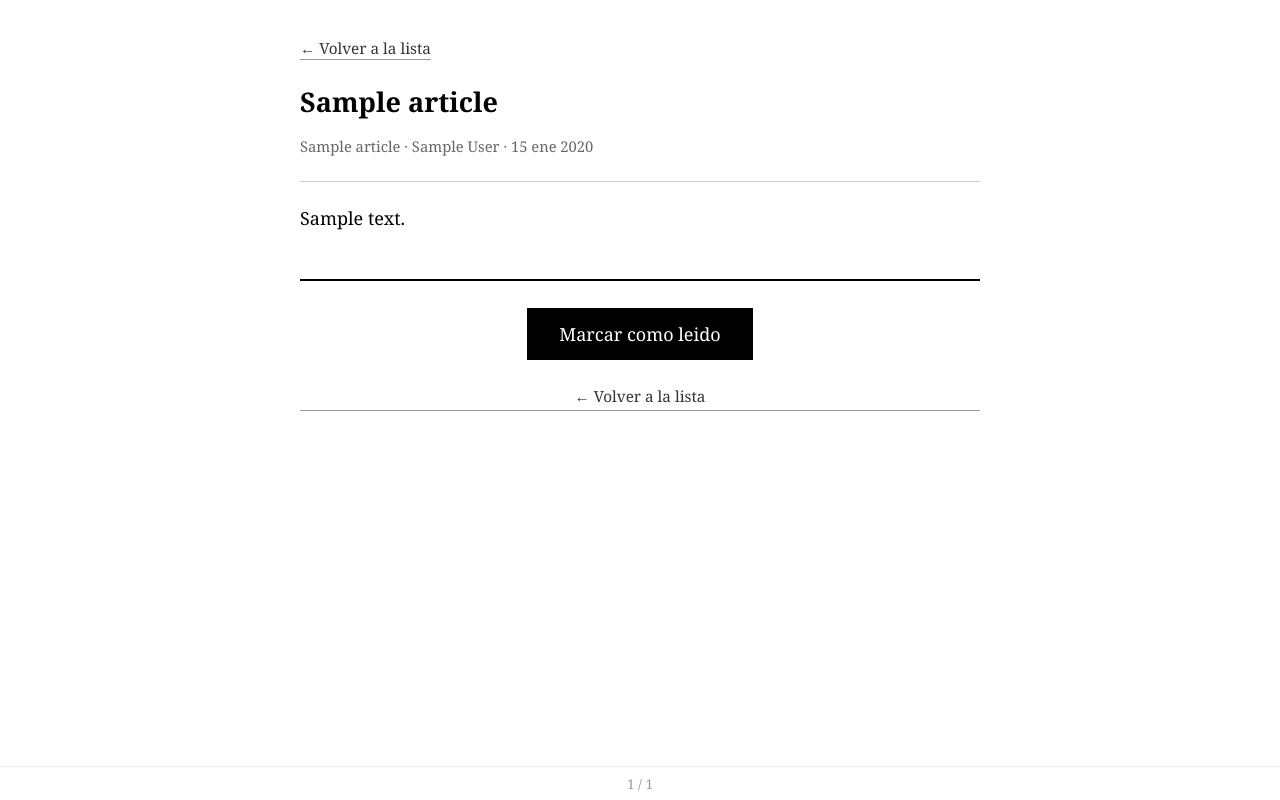
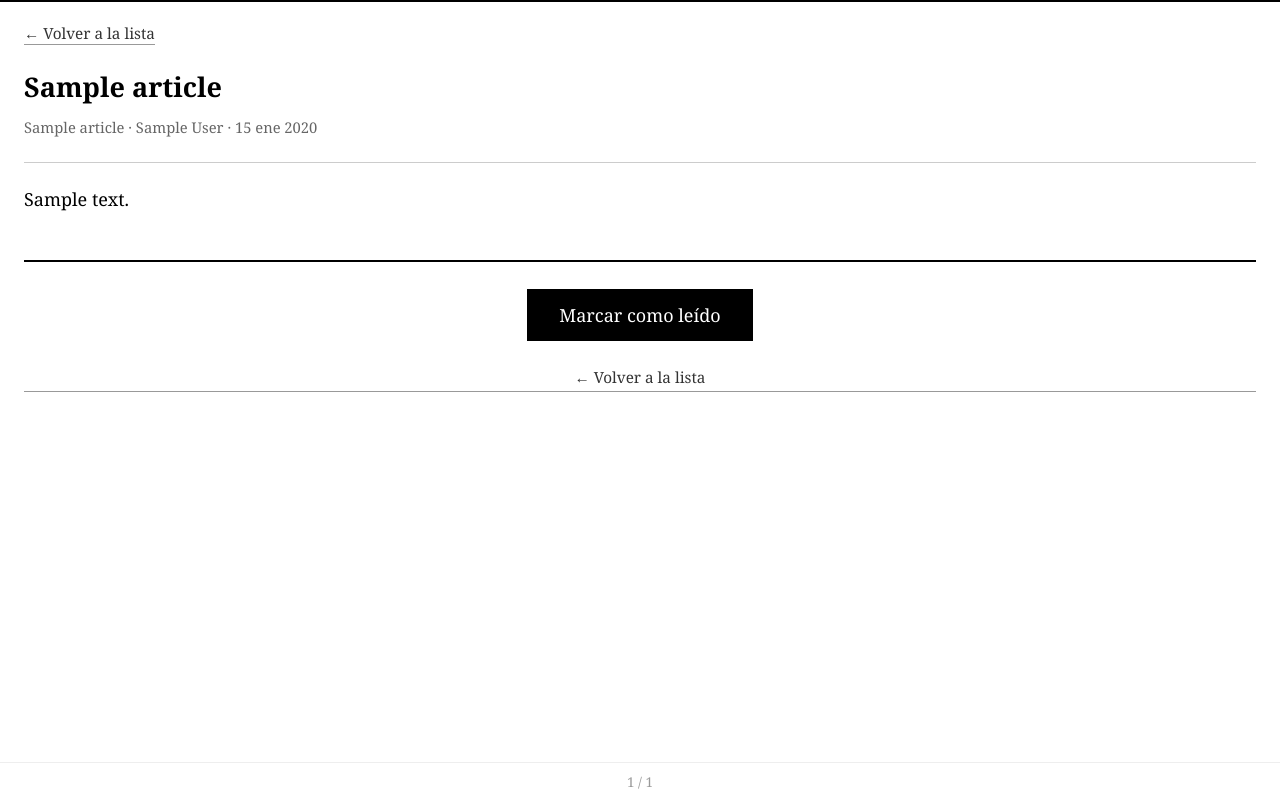
Before and after one commit to SantiagoToloza/Kindle-backend, a FastAPI app: template app/templates/kindle/read.html in a window 1280 px wide. Run offline with FastAPI, Linux system fonts and the light colour scheme; the template is opened without the code that fills it: most values are stand-ins (such as "Sample title", 1, 10 or a date in 2020).

Commit message:
feat: add `read.html` template to display articles in a paginated, Kindle-like reader interface.

```diff
--- a/app/templates/kindle/read.html
+++ b/app/templates/kindle/read.html
@@ -5,17 +5,66 @@
     <meta name="viewport" content="width=device-width, initial-scale=1">
     <title>{{ article.title }}</title>
     <style>
+        * { box-sizing: border-box; margin: 0; padding: 0; }
+
+        html, body {
+            overflow: hidden;
+            height: 100%;
+            width: 100%;
+        }
+
         body {
             font-family: Georgia, 'Times New Roman', serif;
             font-size: 18px;
             line-height: 1.7;
             color: #000;
             background: #fff;
-            max-width: 680px;
-            margin: 0 auto;
-            padding: 20px 16px;
         }
 
+        /* ── Paginated viewport ── */
+        #reader {
+            position: fixed;
+            top: 0;
+            left: 0;
+            right: 0;
+            bottom: 40px;          /* espacio para el footer */
+            overflow: hidden;
+        }
+
+        #columns {
+            height: 100%;
+            padding: 20px 24px;
+
+            /* CSS Columns: cada columna = 1 página */
+            column-fill: auto;
+            column-gap: 48px;      /* gap entre "páginas" (no se ve, pero evita overlap) */
+            column-width: 100vw;   /* se sobreescribe con JS */
+
+            /* Desplazamiento horizontal controlado por JS */
+            transform: translateX(0);
+            transition: transform 0.25s ease;
+        }
+
+        /* Evitar que elementos se corten entre páginas */
+        #columns h1,
+        #columns h2,
+        #columns h3,
+        #columns p,
+        #columns li,
+        #columns blockquote,
+        #columns pre,
+        #columns .read-section {
+            break-inside: avoid;
+        }
+
+        /* Que los headings no queden solos al final de una página */
+        #columns h1,
+        #columns h2,
+        #columns h3 {
+            break-after: avoid;
+        }
+
+        /* ── Typography ── */
         .nav {
             font-size: 0.85em;
             margin-bottom: 1.5em;
@@ -30,7 +79,7 @@
             padding-bottom: 1px;
         }
 
-        h1 {
+        .article-title {
             font-size: 1.5em;
             line-height: 1.3;
             margin-bottom: 0.4em;
@@ -46,10 +95,6 @@
             border: none;
             border-top: 1px solid #ccc;
             margin: 1.2em 0;
-        }
-
-        .content {
-            margin-top: 0.5em;
         }
 
         .content h1,
@@ -94,6 +139,8 @@
             padding: 12px;
             overflow-x: auto;
             border: 1px solid #ddd;
+            white-space: pre-wrap;
+            word-wrap: break-word;
         }
 
         .content ul,
@@ -105,6 +152,7 @@
             margin-bottom: 0.4em;
         }
 
+        /* ── Read section ── */
         .read-section {
             margin-top: 2.5em;
             padding-top: 1.5em;
@@ -144,28 +192,7 @@
             text-align: center;
         }
 
-        /* Paginacion tipo EPUB */
-        html, body {
-            overflow: hidden;
-            height: 100%;
-            margin: 0;
-        }
-        body {
-            padding: 0;
-        }
-        #pg-wrap {
-            position: fixed;
-            top: 0;
-            left: 0;
-            right: 0;
-            bottom: 36px;
-            overflow: hidden;
-        }
-        #pg-inner {
-            max-width: 680px;
-            margin: 0 auto;
-            padding: 20px 16px 20px;
-        }
+        /* ── Footer / page indicator ── */
         #pg {
             position: fixed;
             bottom: 0;
@@ -175,17 +202,32 @@
             font-size: 0.75em;
             color: #999;
             background: #fff;
-            padding: 6px 0 4px;
+            padding: 8px 0 6px;
             border-top: 1px solid #eee;
+            user-select: none;
+        }
+
+        /* ── Progress bar ── */
+        #progress {
+            position: fixed;
+            top: 0;
+            left: 0;
+            height: 2px;
+            background: #000;
+            width: 0%;
+            transition: width 0.25s ease;
+            z-index: 10;
         }
     </style>
 </head>
 <body>
-    <div id="pg-wrap">
-        <div id="pg-inner">
+    <div id="progress"></div>
+
+    <div id="reader">
+        <div id="columns">
             <p class="nav"><a href="/kindle">&larr; Volver a la lista</a></p>
 
-            <h1>{{ article.title }}</h1>
+            <h1 class="article-title">{{ article.title }}</h1>
 
             <p class="meta">
                 {{ article.site_name or (article.url | urlhost) }}
@@ -201,54 +243,119 @@
 
             <div class="read-section">
                 {% if article.is_read %}
-                    <span class="read-badge">Ya leido</span>
+                    <span class="read-badge">Ya leído</span>
                 {% else %}
                     <form method="post" action="/kindle/{{ article.id }}/read">
-                        <button class="btn-read" type="submit">Marcar como leido</button>
+                        <button class="btn-read" type="submit">Marcar como leído</button>
                     </form>
                 {% endif %}
                 <a class="back-link" href="/kindle">&larr; Volver a la lista</a>
             </div>
         </div>
     </div>
+
     <div id="pg"></div>
 
     <script>
-        var wrap = document.getElementById('pg-wrap');
-        var inner = document.getElementById('pg-inner');
-        var currentPage = 0;
+        (function () {
+            var col     = document.getElementById('columns');
+            var reader  = document.getElementById('reader');
+            var pgEl    = document.getElementById('pg');
+            var progEl  = document.getElementById('progress');
+            var current = 0;
+            var total   = 1;
+            var pageW   = 0;  // ancho de una "página" (column + gap)
 
-        function pageHeight() {
-            return wrap.clientHeight;
+            function measure() {
+                // El ancho de cada columna = ancho del reader
+                var rw = reader.clientWidth;
+                var gap = 48;
+
+                // Seteamos column-width exacto al viewport del reader
+                col.style.columnWidth = rw + 'px';
+
+                // Ancho total del contenido columnarizado
+                pageW = rw + gap;
+                total = Math.max(1, Math.round(col.scrollWidth / pageW));
+
+                // Si la pagina actual quedo fuera de rango, ajustar
+                if (current >= total) current = total - 1;
+
+                render();
             }
 
-        function totalPages() {
-            return Math.max(1, Math.ceil(inner.scrollHeight / pageHeight()));
+            function render() {
+                col.style.transform = 'translateX(-' + (current * pageW) + 'px)';
+                pgEl.textContent = (current + 1) + ' / ' + total;
+                progEl.style.width = (((current + 1) / total) * 100) + '%';
             }
 
-        function goToPage(n) {
-            var ph = pageHeight();
-            var total = totalPages();
-            currentPage = Math.max(0, Math.min(n, total - 1));
-            inner.style.transform = 'translateY(-' + (currentPage * ph) + 'px)';
-            document.getElementById('pg').textContent = (currentPage + 1) + ' / ' + total;
+            function goTo(n) {
+                current = Math.max(0, Math.min(n, total - 1));
+                render();
             }
 
-        document.addEventListener('click', function(e) {
+            // Click zones: izquierda 30% = atrás, derecha 30% = adelante
+            document.addEventListener('click', function (e) {
                 var tag = e.target.tagName.toLowerCase();
                 if (tag === 'a' || tag === 'button' || tag === 'input' || tag === 'label') return;
+
+                // No paginar si clickearon dentro de un form
+                if (e.target.closest('form')) return;
 
                 var x = e.clientX;
                 var w = window.innerWidth;
 
                 if (x < w * 0.3) {
-                goToPage(currentPage - 1);
+                    goTo(current - 1);
                 } else if (x > w * 0.7) {
-                goToPage(currentPage + 1);
+                    goTo(current + 1);
                 }
             });
 
-        goToPage(0);
+            // Keyboard navigation
+            document.addEventListener('keydown', function (e) {
+                if (e.key === 'ArrowLeft' || e.key === 'ArrowUp' || e.key === 'PageUp') {
+                    goTo(current - 1);
+                    e.preventDefault();
+                } else if (e.key === 'ArrowRight' || e.key === 'ArrowDown' || e.key === 'PageDown') {
+                    goTo(current + 1);
+                    e.preventDefault();
+                } else if (e.key === 'Home') {
+                    goTo(0);
+                    e.preventDefault();
+                } else if (e.key === 'End') {
+                    goTo(total - 1);
+                    e.preventDefault();
+                }
+            });
+
+            // Touch swipe support
+            var touchStartX = 0;
+            document.addEventListener('touchstart', function (e) {
+                touchStartX = e.changedTouches[0].clientX;
+            }, { passive: true });
+
+            document.addEventListener('touchend', function (e) {
+                var dx = e.changedTouches[0].clientX - touchStartX;
+                if (Math.abs(dx) > 40) {
+                    if (dx > 0) goTo(current - 1);   // swipe right = atrás
+                    else goTo(current + 1);           // swipe left  = adelante
+                }
+            }, { passive: true });
+
+            // Recalcular al cambiar tamaño
+            window.addEventListener('resize', function () {
+                measure();
+            });
+
+            // Init: esperar a que el layout esté listo
+            // (imágenes pueden cambiar el alto, así que recalculamos)
+            measure();
+            window.addEventListener('load', function () {
+                measure();
+            });
+        })();
     </script>
 </body>
 </html>
```
Lines whose indentation alone changed are shown as unchanged.
